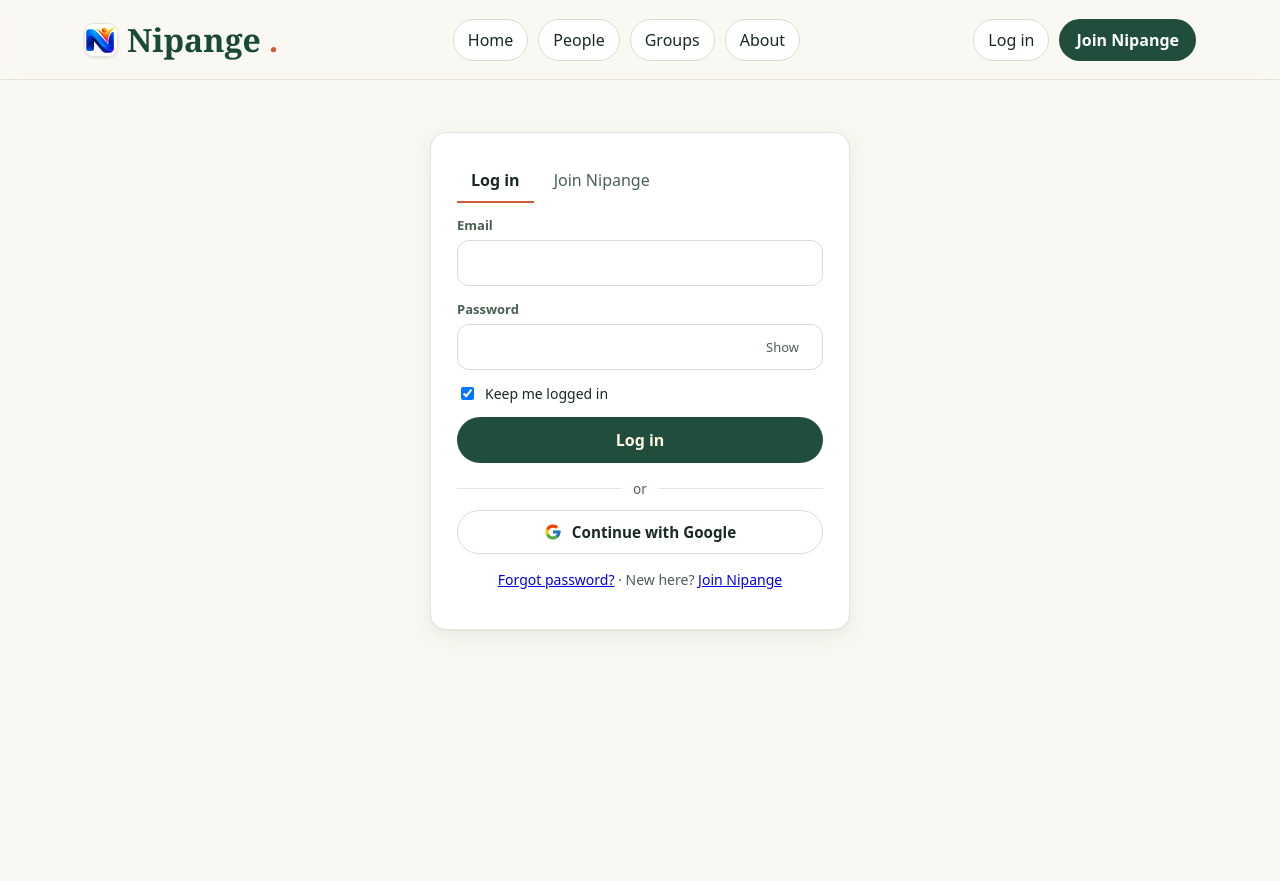
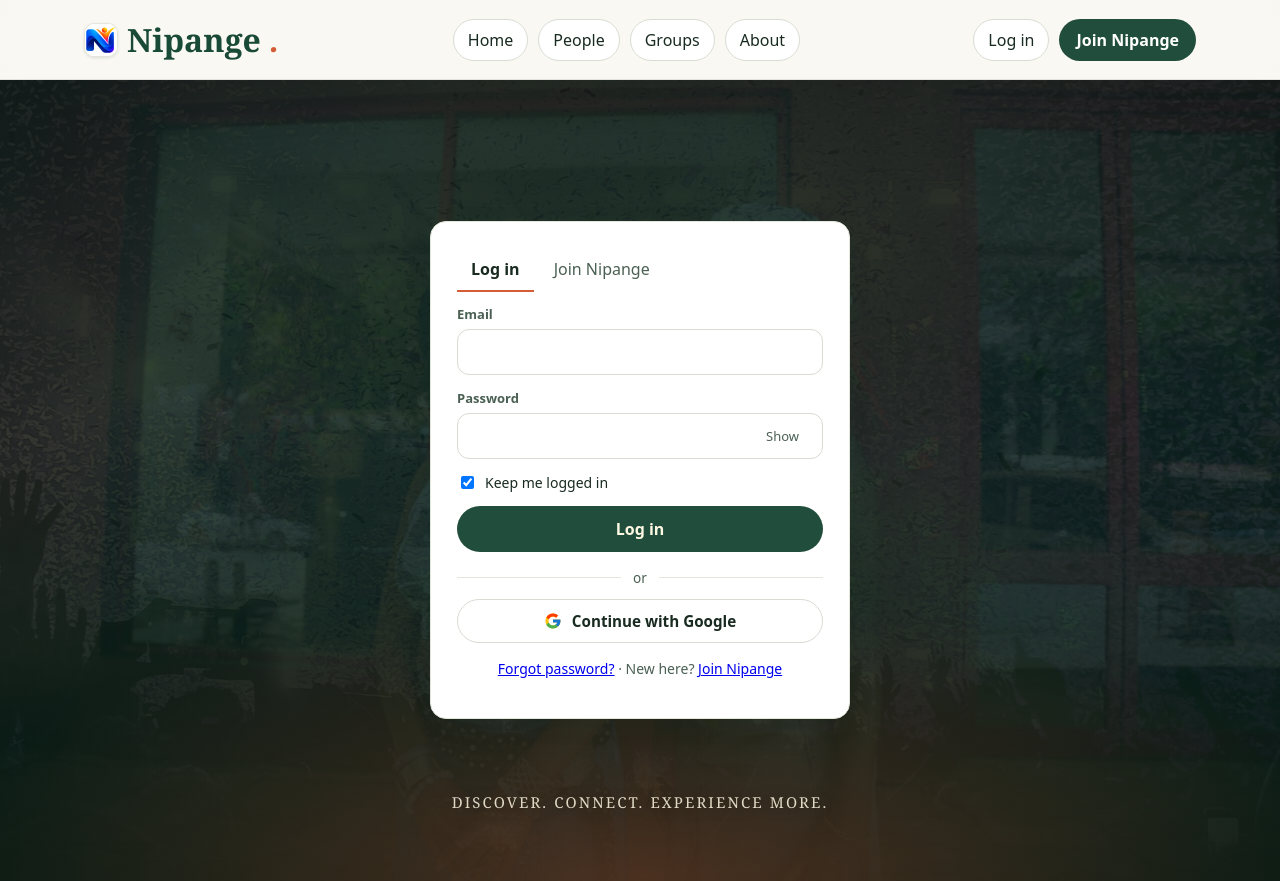
Before and after one commit to Collinskib/tukutane, a PHP site: page /auth.php in a window 1280 px wide. Run offline with PHP 8.4, Linux system fonts and the light colour scheme.

Commit message:
Give the login page the landing hero's animated photo backdrop and fix unshaped primary anchors
auth.php now sits the form card over the same five-image Ken Burns
crossfade + veil used by the marketing landing, with a reduced-motion
static fallback. Three <a class="primary"> links were missing the .btn
class that supplies pill shape and padding — they rendered as bare green
text (groups.php "Start a group", index.php and event.php "Join" links).

Generated with [Devin](https://devin.ai)

Co-Authored-By: Devin <158243242+devin-ai-integration[bot]@users.noreply.github.com>

```diff
--- a/assets/style.css
+++ b/assets/style.css
@@ -276,12 +276,27 @@ main{margin-top:0;margin-bottom:0;min-width:0;width:100%;flex:1}
 @media(max-width:760px){.grid2{grid-template-columns:1fr}.ev-cover img{height:220px}.form{margin:18px auto;padding:20px}}
 @media(max-width:540px){.bubble{max-width:84%}}
 
+/* ============ auth stage ============ */
+.auth-stage{position:relative;display:grid;place-items:center;gap:14px;min-height:calc(100vh - 150px);min-height:calc(100dvh - 150px);padding:40px 18px;overflow:hidden;background:#0f2b20;max-width:none}
+.auth-bg img{position:absolute;inset:0;width:100%;height:100%;object-fit:cover;object-position:center 40%;opacity:0;filter:brightness(.82) saturate(1.05);will-change:transform,opacity;animation:authbg 30s ease-in-out infinite}
+.auth-bg img:nth-child(1){object-position:center 62%}
+.auth-bg img:nth-child(2){animation-delay:6s;object-position:center 60%}
+.auth-bg img:nth-child(3){animation-delay:12s}
+.auth-bg img:nth-child(4){animation-delay:18s;object-position:center 55%}
+.auth-bg img:nth-child(5){animation-delay:24s}
+@keyframes authbg{0%{opacity:0;transform:scale(1.04)}4%{opacity:1}21%{opacity:1}25%{opacity:0}100%{opacity:0;transform:scale(1.18) translate(-1.6%,1.8%)}}
+.auth-veil{position:absolute;inset:0;background:radial-gradient(115% 80% at 50% 42%,rgba(8,27,20,.5),transparent 72%),radial-gradient(90% 60% at 50% 100%,rgba(212,92,54,.32),transparent 62%),linear-gradient(180deg,rgba(8,27,20,.8) 0%,rgba(12,37,28,.66) 45%,rgba(8,27,20,.95) 100%)}
+.auth-stage .form{position:relative;width:100%;margin:0}
+.auth-tag{position:relative;margin:0;color:var(--cream);font-family:var(--serif);font-size:15px;letter-spacing:.14em;text-transform:uppercase;text-shadow:0 1px 18px rgba(0,0,0,.55);opacity:.85}
+
 /* ============ reduced motion ============ */
 @media(prefers-reduced-motion:reduce){
   .hero h1,.hero p,.hero small,.hero .scene,.toolbar,.filters>button{animation:none}
   .rv{opacity:1;transform:none;transition:none}
   dialog[open]{animation:none}
   *,*::before,*::after{transition-duration:.01ms!important;animation-duration:.01ms!important}
+  .auth-bg img{animation:none!important;opacity:0}
+  .auth-bg img:first-child{opacity:1}
   .sk{animation-duration:1.5s!important}
 }
 
--- a/auth.php
+++ b/auth.php
@@ -43,7 +43,15 @@ if ($_SERVER['REQUEST_METHOD'] === 'POST') {
 page_head($mode === 'register' ? 'Join Nipange' : 'Log in');
 site_header();
 ?>
-<main>
+<main class="auth-stage">
+  <div class="auth-bg" aria-hidden="true">
+    <img src="/assets/landing/hero.jpg" alt="" decoding="async">
+    <img src="/assets/landing/students.jpg" alt="" decoding="async">
+    <img src="/assets/landing/spots.jpg" alt="" decoding="async">
+    <img src="/assets/landing/festival.jpg" alt="" decoding="async">
+    <img src="/assets/landing/stage.jpg" alt="" decoding="async">
+  </div>
+  <div class="auth-veil" aria-hidden="true"></div>
 <div class="form rv in">
   <div class="tabs" style="border:0;margin:0 0 14px">
     <a href="?<?= $mode === 'login' ? '' : 'mode=login&' ?>next=<?= urlencode($next) ?>" class="<?= $mode === 'login' ? 'active' : '' ?>">Log in</a>
@@ -119,5 +127,6 @@ site_header();
     <?php endif; ?>
   </p>
 </div>
+  <p class="auth-tag">Discover. Connect. Experience more.</p>
 </main>
 <?php bottom_nav(); site_footer(); ?>
--- a/groups.php
+++ b/groups.php
@@ -19,7 +19,7 @@ site_header('groups');
 <main>
   <div class="toolbar" style="justify-content:flex-start;gap:10px">
     <h2>Local groups</h2>
-    <a class="primary" href="group-edit.php" style="margin-left:auto">+ Start a group</a>
+    <a class="btn primary" href="group-edit.php" style="margin-left:auto">+ Start a group</a>
   </div>
   <nav class="tabs" style="margin:4px 0 14px">
     <a href="groups.php" class="<?= $view === 'discover' ? 'active' : '' ?>">Discover</a>
```
